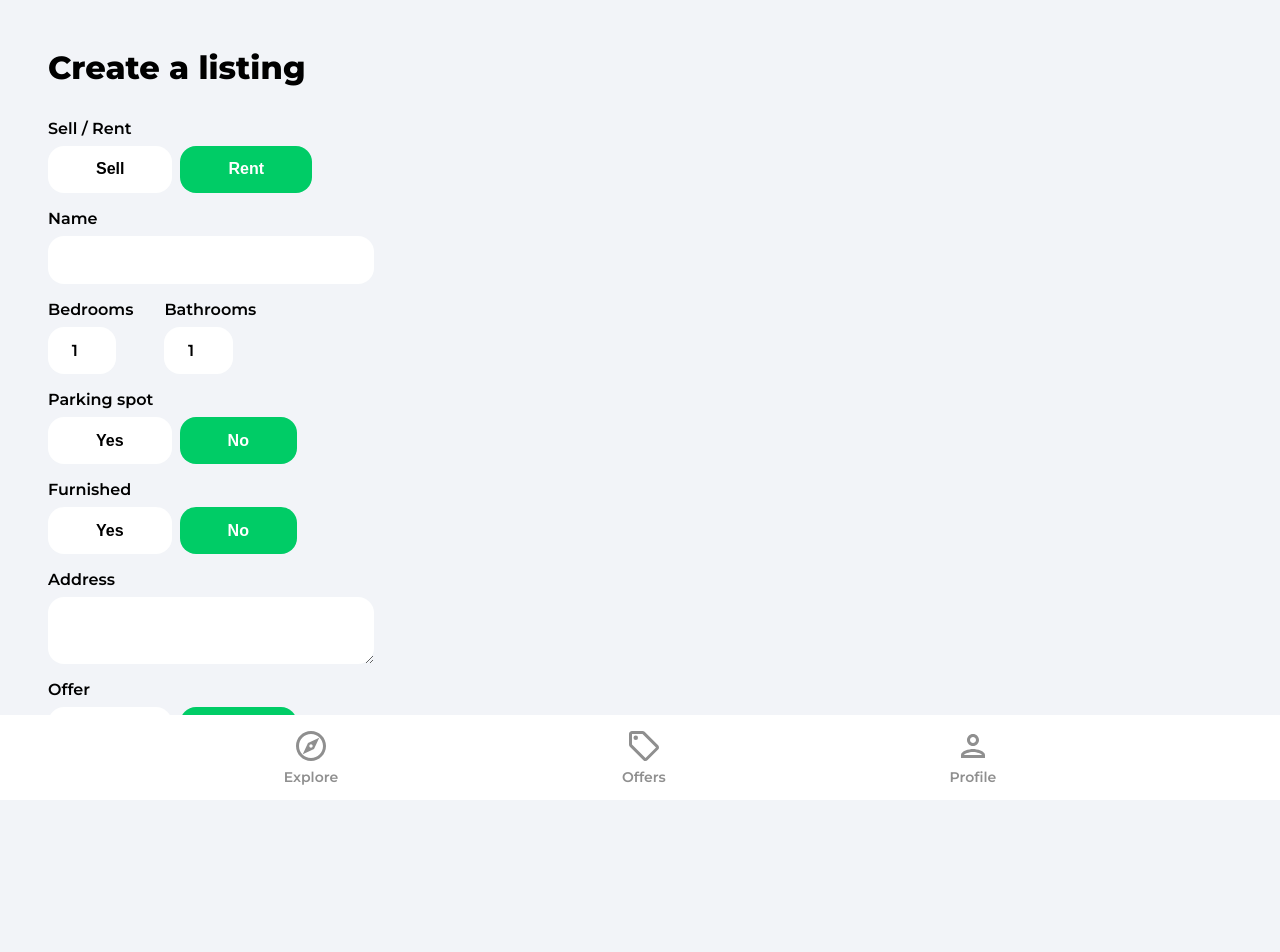
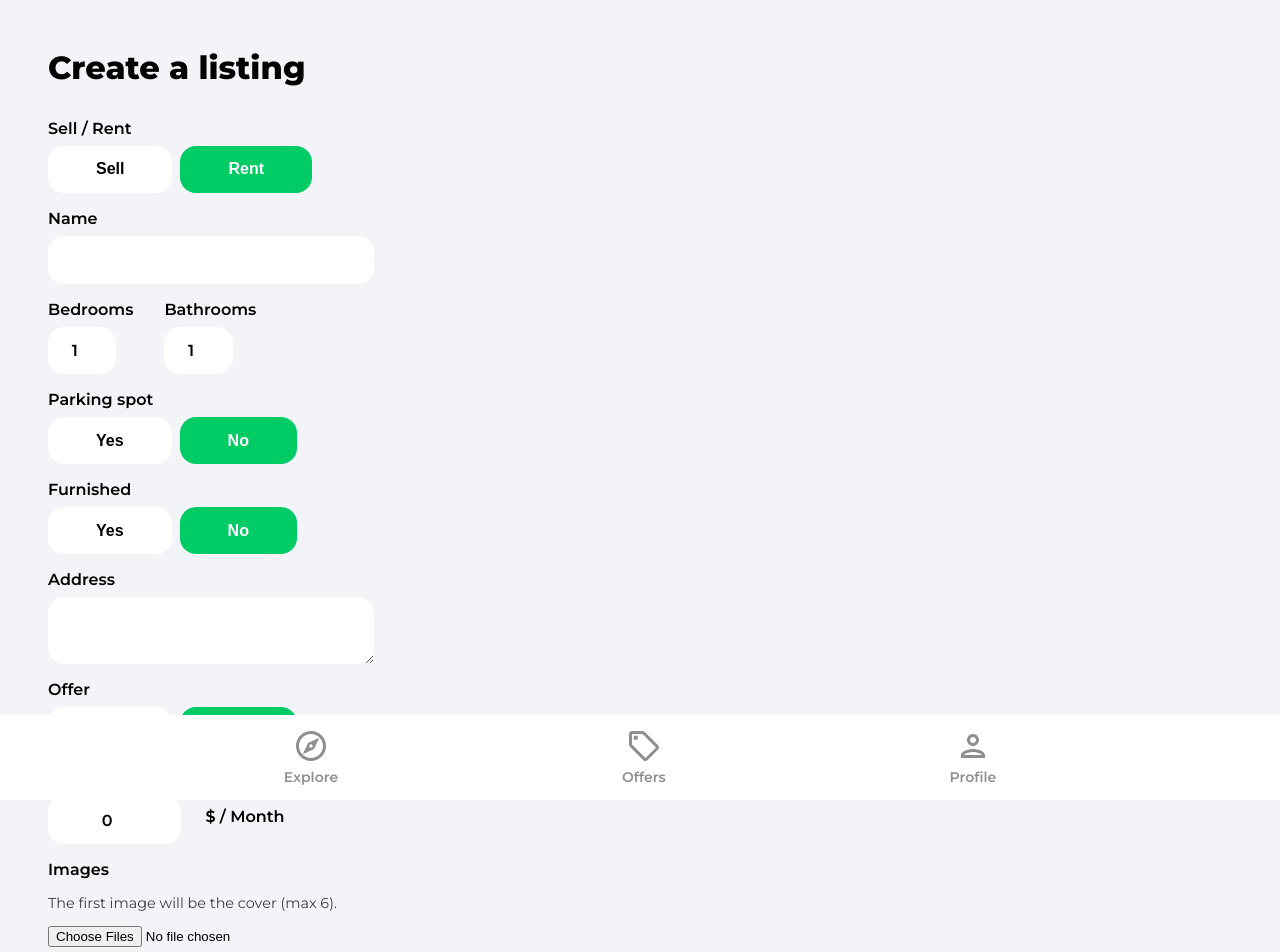
Before and after one commit to shanelwilliams/house-marketplace, a React (Create React App) app: page /create-listing in a window 1280 px wide. Shown: the top 952 px of the page. Before the commit the page ends 913 px from the top, so only its background shows below. Built offline with nearby package versions, Linux system fonts and the light colour scheme; no server answers; sample sign-in values are in the browser's storage.

Commit message:
added all inputs to create listing form

```diff
--- a/src/pages/CreateListing.jsx
+++ b/src/pages/CreateListing.jsx
@@ -62,9 +62,35 @@ function CreateListing() {
 
 	const onSubmit = (e) => {
 		e.preventDefault()
+        console.log(formData)
 	}
 
-	const onMutate = (e) => {}
+	const onMutate = (e) => {
+        let boolean = null
+
+        if(e.target.value === 'true') {
+            boolean = true
+        }
+        if(e.target.value === 'false') {
+            boolean = false
+        }
+
+        // Files
+        if(e.target.files) {
+            setFormData((prevState) => ({
+                ...prevState,
+                images: e.target.files
+            }))
+        }
+
+        // Text/Booleans/Numbers
+        if(!e.target.files) {
+            setFormData((prevState) => ({
+                ...prevState,
+                [e.target.id]: boolean ?? e.target.value
+            }))
+        }
+    }
 
 	if (loading) {
 		return <Spinner />
@@ -207,7 +233,8 @@ function CreateListing() {
 						<div className='formLatLng flex'>
 							<div>
 								<label className='formLabel'>Latitude</label>
-								<input className='formInputSmall'
+								<input
+									className='formInputSmall'
 									type='number'
 									id='latitude'
 									value={latitude}
@@ -217,7 +244,8 @@ function CreateListing() {
 							</div>
 							<div>
 								<label className='formLabel'>Longitude</label>
-								<input className='formInputSmall'
+								<input
+									className='formInputSmall'
 									type='number'
 									id='longitude'
 									value={longitude}
@@ -229,7 +257,7 @@ function CreateListing() {
 					)}
 
 					<label className='formLabel'>Offer</label>
-                    <div className="formButtons">
+					<div className='formButtons'>
 						<button
 							className={offer ? 'formButtonActive' : 'formButton'}
 							type='button'
@@ -240,7 +268,9 @@ function CreateListing() {
 							Yes
 						</button>
 						<button
-                        className={!offer && offer !== null ? 'formButtonActive' : 'formButton'}
+							className={
+								!offer && offer !== null ? 'formButtonActive' : 'formButton'
+							}
 							type='button'
 							id='offer'
 							value={false}
@@ -249,6 +279,53 @@ function CreateListing() {
 							No
 						</button>
 					</div>
+
+					<label className='formLabel'>Regular Price</label>
+					<div className='formPriceDiv'>
+						<input
+							className='formInputSmall'
+							type='number'
+							id='regularPrice'
+							value={regularPrice}
+							onChange={onMutate}
+							min='50'
+							max='750000000'
+							required
+						/>
+						{type === 'rent' && <p className='formPriceText'>$ / Month</p>}
+					</div>
+
+					{offer && (
+						<>
+							<label className='formLabel'>Discounted Price</label>
+							<input
+								className='formInputSmall'
+								type='number'
+								id='discountedPrice'
+								value={discountedPrice}
+								onChange={onMutate}
+								min='50'
+								max='750000000'
+								required={offer}
+							/>
+						</>
+					)}
+
+					<label className='formLabel'>Images</label>
+					<p className='imagesInfo'>
+						The first image will be the cover (max 6).
+					</p>
+					<input
+						className='formInoutFile'
+						type='file'
+						id='images'
+						onChange={onMutate}
+						max='6'
+						accept='.jpg, .png, .jpeg'
+						multiple
+						required
+					/>
+                    <button type='submit' className="primaryButton createListingButton">Create Listing</button>
 				</form>
 			</main>
 		</div>
```
Also changed, not shown: 1 other file (tests, documents, lock files or other folders). Lines whose indentation alone changed are shown as unchanged.
